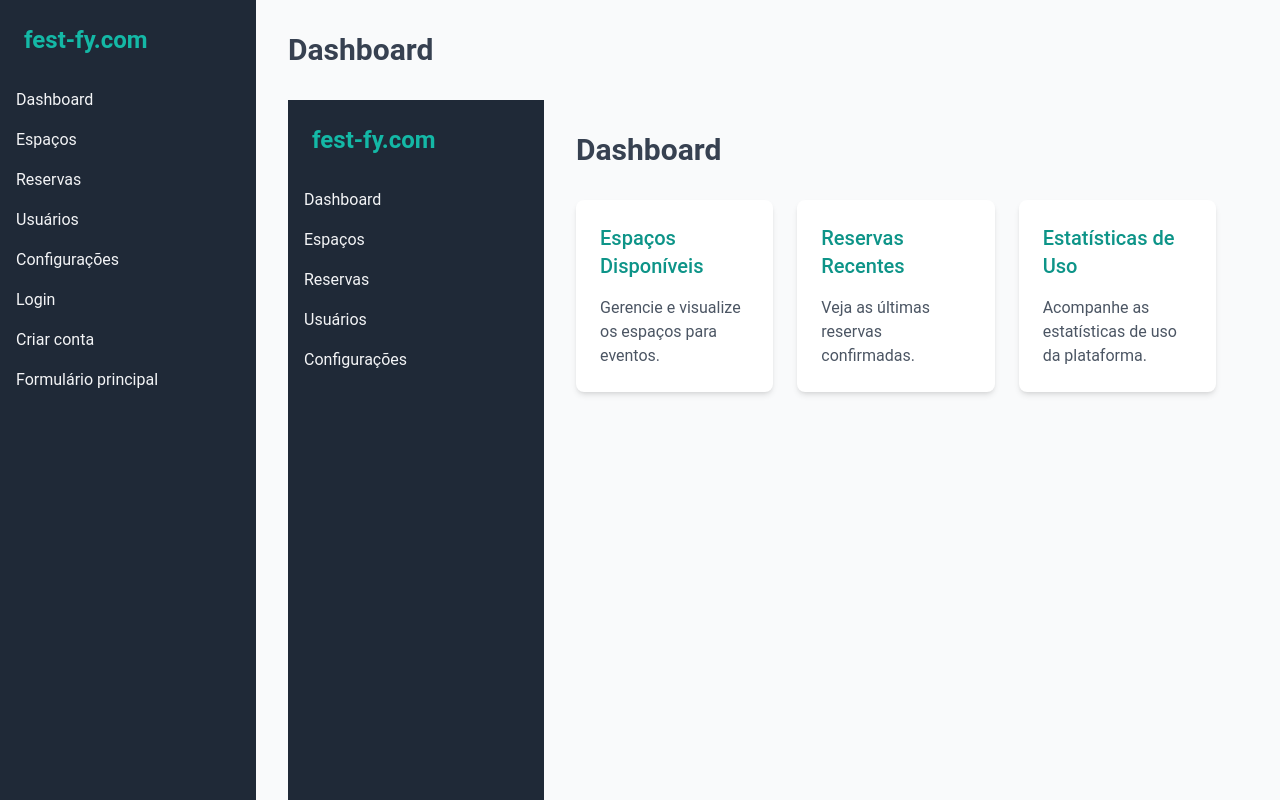
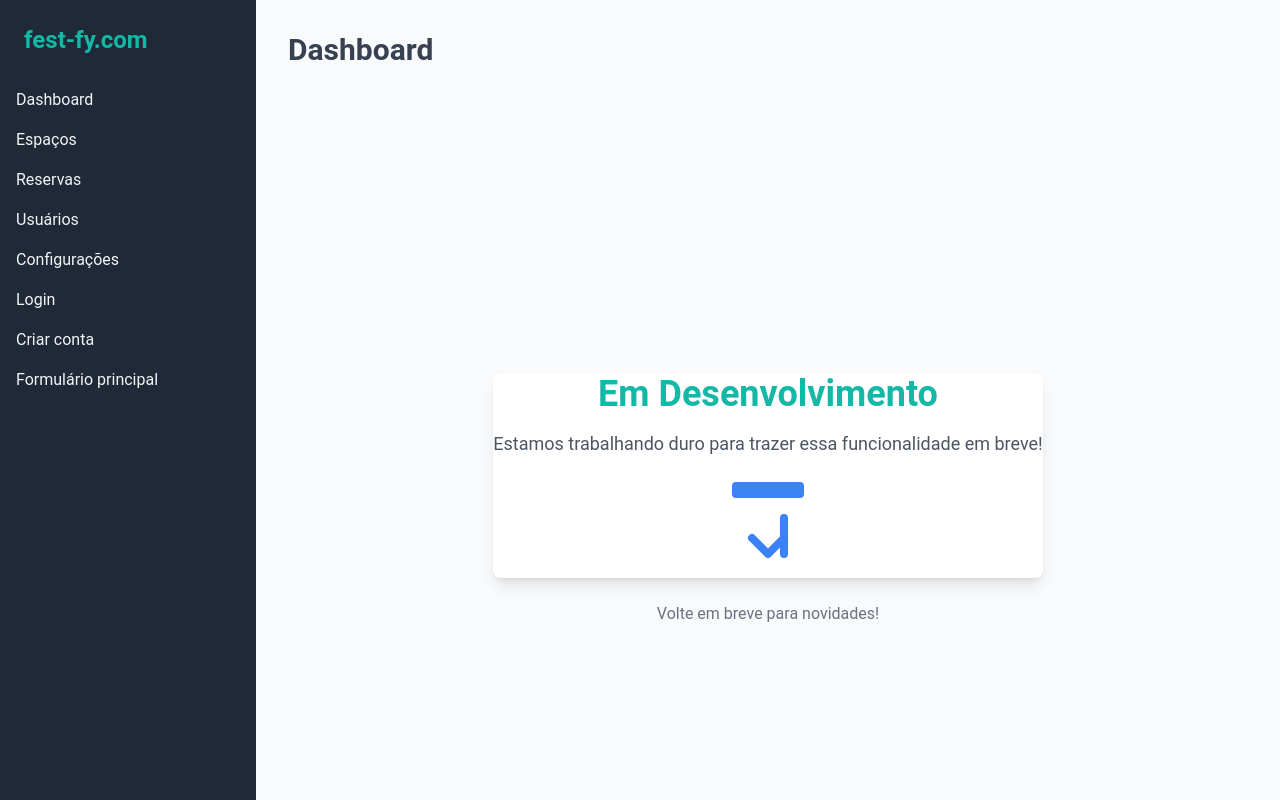
Before and after one commit to viniciusnascimento95/findplace, a Next.js app: page / in a window 1280 px wide. Shown: the top 800 px of the page. Built offline with nearby package versions, Linux system fonts and the light colour scheme.

Commit message:
add: template default ajustes links

```diff
--- a/src/app/page.tsx
+++ b/src/app/page.tsx
@@ -3,55 +3,33 @@
 export default function Home() {
 
   return (
-    <div className="flex h-screen bg-gray-50">
-      {/* Menu Lateral */}
-      <aside className="w-64 bg-gray-800 text-gray-100">
-        <div className="p-6 font-bold text-teal-500 text-2xl">
-          fest-fy.com
+    <div className="flex justify-center h-screen bg-gray-50">
+      <div className="flex flex-col items-center justify-center h-screen bg-gray-50 text-gray-700">
+        <div className="text-center bg-white rounded-lg shadow-lg">
+          <h1 className="text-4xl font-semibold text-teal-500 mb-4">Em Desenvolvimento</h1>
+          <p className="text-lg text-gray-600 mb-6">
+            Estamos trabalhando duro para trazer essa funcionalidade em breve!
+          </p>
+          <svg
+            className="w-24 h-24 text-blue-500 mx-auto animate-bounce"
+            fill="none"
+            stroke="currentColor"
+            viewBox="0 0 24 24"
+            xmlns="http://www.w3.org/2000/svg"
+          >
+            <path
+              strokeLinecap="round"
+              strokeLinejoin="round"
+              strokeWidth="2"
+              d="M8 17l4 4 4-4m0-5v9M4 4h16v2H4z"
+            />
+          </svg>
         </div>
-        <nav>
-          <ul>
-            <li className="px-4 py-2 hover:bg-teal-500 hover:text-white">
-              Dashboard
-            </li>
-            <li className="px-4 py-2 hover:bg-teal-500 hover:text-white">
-              Espaços
-            </li>
-            <li className="px-4 py-2 hover:bg-teal-500 hover:text-white">
-              Reservas
-            </li>
-            <li className="px-4 py-2 hover:bg-teal-500 hover:text-white">
-              Usuários
-            </li>
-            <li className="px-4 py-2 hover:bg-teal-500 hover:text-white">
-              Configurações
-            </li>
-          </ul>
-        </nav>
-      </aside>
+        <p className="mt-6 text-gray-500">
+          Volte em breve para novidades!
+        </p>
+      </div>
 
-      {/* Conteúdo Principal */}
-      <main className="flex-1 p-8">
-        <header className="text-3xl font-semibold text-gray-700 mb-8">
-          Dashboard
-        </header>
-        <section className="grid grid-cols-1 gap-6 md:grid-cols-2 lg:grid-cols-3">
-          {/* Cards de exemplo */}
-          <div className="p-6 bg-white rounded-lg shadow-md">
-            <h2 className="text-xl font-medium text-teal-600">Espaços Disponíveis</h2>
-            <p className="mt-4 text-gray-600">Gerencie e visualize os espaços para eventos.</p>
-          </div>
-          <div className="p-6 bg-white rounded-lg shadow-md">
-            <h2 className="text-xl font-medium text-teal-600">Reservas Recentes</h2>
-            <p className="mt-4 text-gray-600">Veja as últimas reservas confirmadas.</p>
-          </div>
-          <div className="p-6 bg-white rounded-lg shadow-md">
-            <h2 className="text-xl font-medium text-teal-600">Estatísticas de Uso</h2>
-            <p className="mt-4 text-gray-600">Acompanhe as estatísticas de uso da plataforma.</p>
-          </div>
-        </section>
-
-      </main>
     </div>
   );
 }
```
